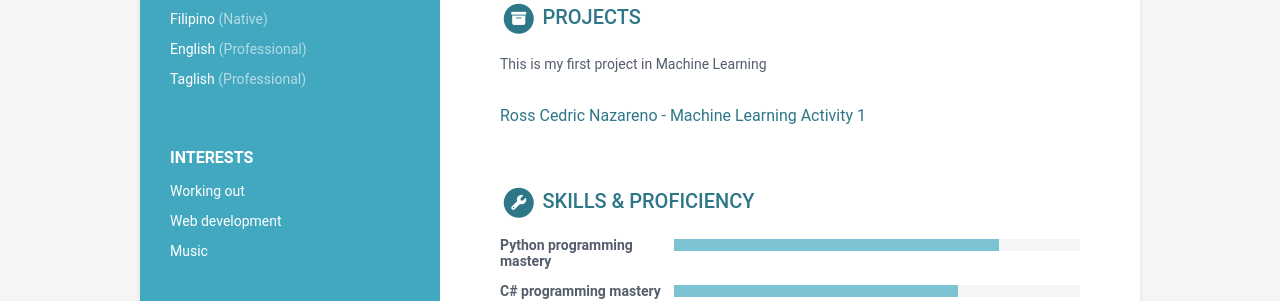
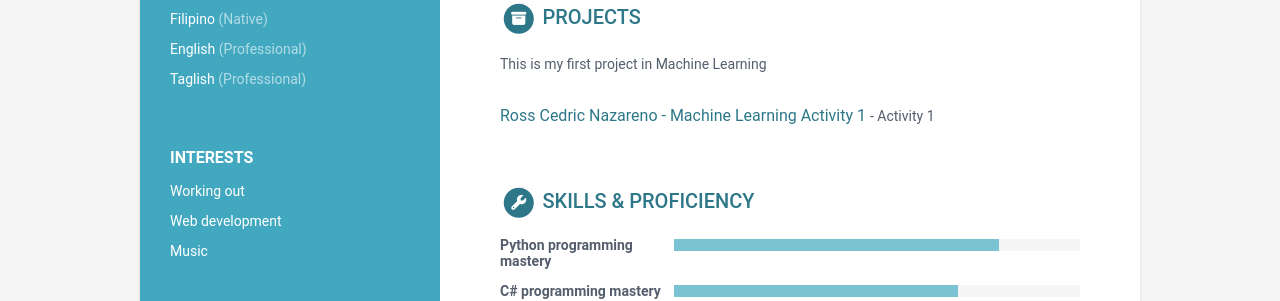
Before and after one commit to 0ced0/CSST-102-3A-AY-2025-2026, a Jekyll site: the page built from index.html, in a window 1280 px wide. Shown: the part 1053-1354 px from the top of the page. Built offline with Jekyll 4.4.1, drawn with Linux system fonts in a browser that asks for light colours.

Commit message:
Update data.yml

```diff
--- a/_data/data.yml
+++ b/_data/data.yml
@@ -157,8 +157,8 @@ projects:
 
   assignments:
   - title: Ross Cedric Nazareno - Machine Learning Activity 1
-    link: Ross Cedric Nazareno_Machine Learning.pdf
-    tagline:
+    link: assets/pdf/Ross Cedric Nazareno_Machine Learning.pdf
+    tagline: Activity 1
 
 #   - title:
 #     link:
```
